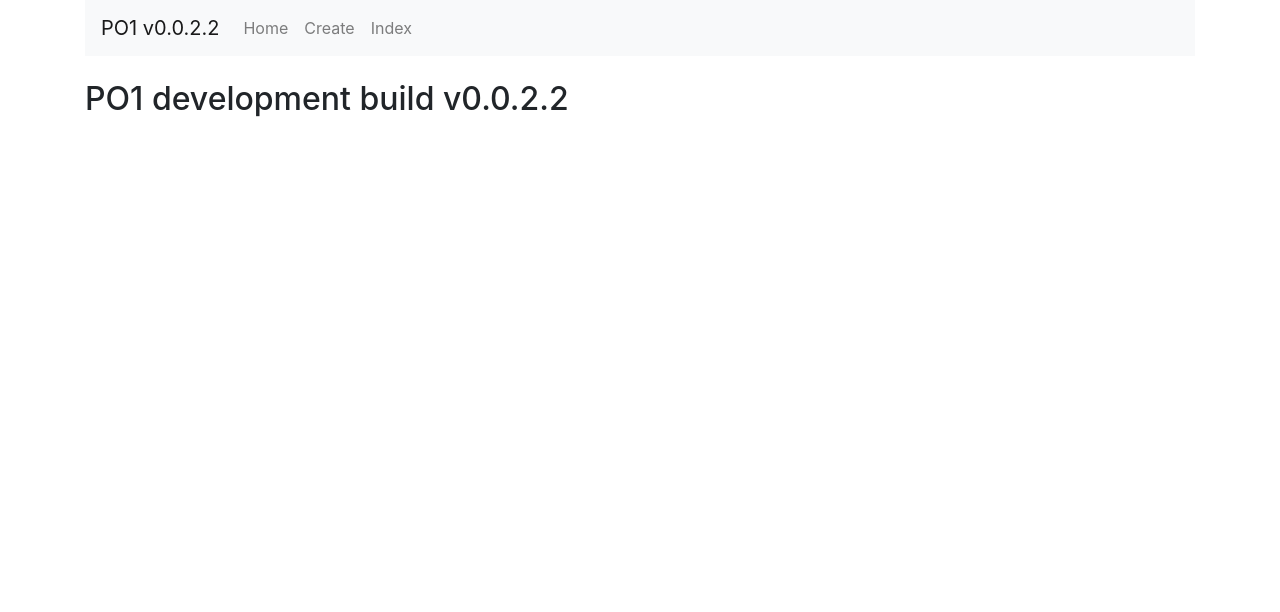
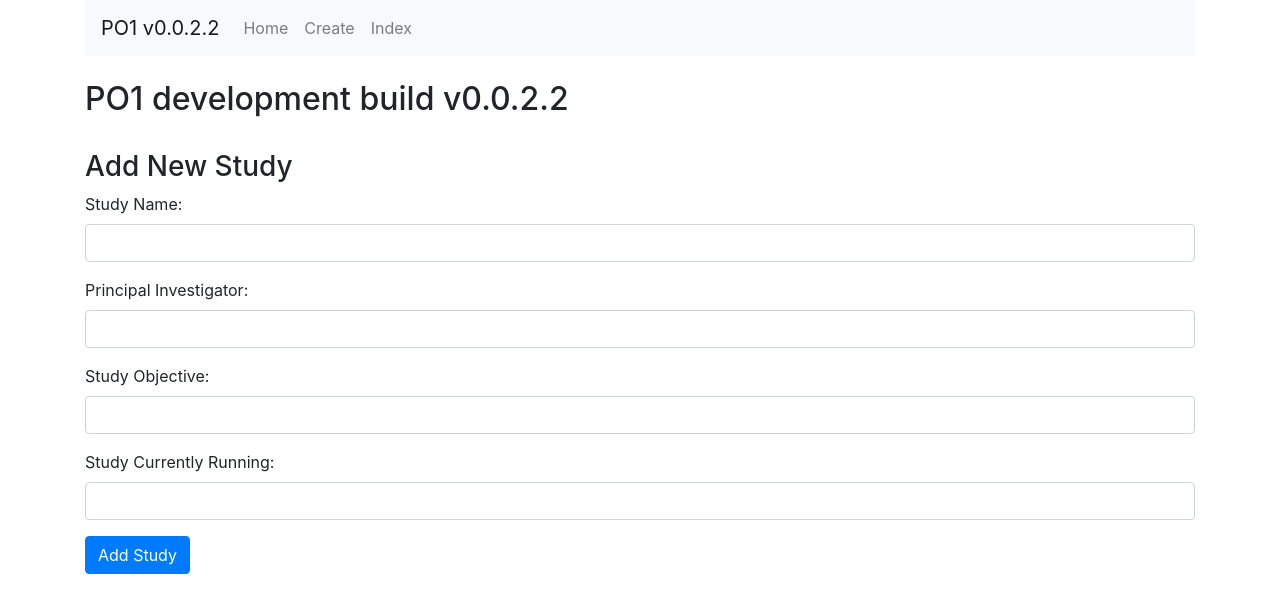
Before and after one commit to RepurposedLabMonkey/po1_v0022, a React (Create React App) app in the folder po1dev_v0022_app/: page / in a window 1280 px wide. Shown: the top 612 px of the page. Built offline with nearby package versions, Linux system fonts and the light colour scheme.

Commit message:
create form state

```diff
--- a/po1dev_v0022_app/src/App.js
+++ b/po1dev_v0022_app/src/App.js
@@ -3,14 +3,67 @@ import 'bootstrap/dist/css/bootstrap.min.css'
 import { BrowserRouter as Router, Switch, Route, Link } from 'react-router-dom';
 // import './App.css';
 
-import Create from './components/create.component.js';
+// import Create from './components/create.component.js';
 import Edit from './components/edit.component.js';
 import Index from './components/index.component.js';
 
+//code for step 4 (adding states for the form)
+export default class Create extends Component{
+	//the constructor creates the state variables
+	constructor(props){
+		super(props);
+		this.onChangeNameStudy = this.onChangeNameStudy.bind(this);
+		this.onChangeLabStudy = this.onChangeLabStudy.bind(this);
+		this.onChangeObjectiveStudy = this.onChangeObjectiveStudy.bind(this);
+		this.onChangeActiveStudy = this.onChangeActiveStudy.bind(this);
+		this.onSubmit = this.onSubmit.bind(this);
 
-class App extends Component {
+		this.state = {
+			name_study: '',
+			lab_study: '',
+			objective_study: '',
+			active_study: '',
+		}
+	}
+
+	//these detect the events (text inputs) and store them in the state
+	onChangeNameStudy(e) { //tied to an event
+		this.setState ({
+			name_study: e.target.value
+		});
+	}
+	onChangeLabStudy(e) {
+		this.setState ({
+			lab_study: e.target.value
+		});
+	}
+	onChangeObjectiveStudy(e) {
+		this.setState ({
+			objective_study: e.target.value
+		});
+	}
+	onChangeActiveStudy(e) {
+		this.setState ({
+			active_study: e.target.value
+		});
+	}
+	//ths one collects the data ready for submission to the database
+	//also clears the form following 'submission'
+	onSubmit(e) {
+		e.preventDefault();
+		console.log(`The values are ${this.state.name_study}, ${this.state.lab_study},
+			${this.state.objective_study} and ${this.state.active_study}`);
+		this.setState ({
+			name_study: '',
+			lab_study: '',
+			objective_study: '',
+			active_study: ''
+		})
+	}
+
+	//render the create form, linking it to the state events
 	render() {
-		return (
+		return(
 			<Router>
 				<div className="container">
 					<nav className="navbar navbar-expand-lg navbar-light bg-light">
@@ -24,21 +77,96 @@ class App extends Component {
 									<Link to={'/create'} className="nav-link">Create</Link>
 								</li>
 								<li className="nav-item">
-									<Link to={'/index'} className="nav-link">Index</Link>
+									<Link to={'/Index'} className="nav-link">Index</Link>
 								</li>
 							</ul>
 						</div>
-					</nav> <br/>
-					<h2>PO1 development build v0.0.2.2</h2> <br/>
-					<Switch>
-							<Route exact path='/create' component={ Create } />
-							<Route path='/edit/:id' component={ Edit } />
-							<Route path='/index' component={ Index } />
-					</Switch>
+					</nav><br/>
+					<h2>PO1 development build v0.0.2.2</h2><br/>
+					<h3>Add New Study</h3>
+						<form onSubmit={this.onSubmit}>
+							<div className="form-group">
+								<label>Study Name:</label>
+								<input
+									type="text"
+									className="form-control"
+									value={this.state.name_study}
+									onChange={this.onChangeNameStudy}
+								/>
+							</div>
+							<div className="form-group">
+								<label>Principal Investigator: </label>
+								<input
+									type="text"
+									className="form-control"
+									value={this.state.lab_study}
+									onChange={this.onChangeLabStudy}
+								/>
+							</div>
+							<div className="form-group">
+								<label>Study Objective: </label>
+								<input
+									type="text"
+									className="form-control"
+									value={this.state.objective_study}
+									onChange={this.onChangeObjectiveStudy}
+								/>
+							</div>
+							<div className="form-group">
+								<label>Study Currently Running: </label>
+								<input
+									type="text"
+									className="form-control"
+									value={this.state.active_study}
+									onChange={this.onChangeActiveStudy}
+								/>
+							</div>
+							<div className="form-group">
+								<input
+									type="submit"
+									value="Add Study"
+									className="btn btn-primary"
+								/>
+							</div>
+						</form>
 				</div>
 			</Router>
-		);
+		)
 	}
 }
 
-export default App;
+//working code pre step #4
+// class App extends Component {
+// 	render() {
+// 		return (
+// 			<Router>
+// 				<div className="container">
+// 					<nav className="navbar navbar-expand-lg navbar-light bg-light">
+// 						<Link to={'/'} className="navbar-brand">PO1 v0.0.2.2</Link>
+// 						<div className="collapse navbar-collapse" id="navbarSupportedContent">
+// 							<ul className="navbar-nav mr-auto">
+// 								<li className="nav-item">
+// 									<Link to={'/'} className="nav-link">Home</Link>
+// 								</li>
+// 								<li className="nav-item">
+// 									<Link to={'/create'} className="nav-link">Create</Link>
+// 								</li>
+// 								<li className="nav-item">
+// 									<Link to={'/index'} className="nav-link">Index</Link>
+// 								</li>
+// 							</ul>
+// 						</div>
+// 					</nav> <br/>
+// 					<h2>PO1 development build v0.0.2.2</h2> <br/>
+// 					<Switch>
+// 							<Route exact path='/create' component={ Create } />
+// 							<Route path='/edit/:id' component={ Edit } />
+// 							<Route path='/index' component={ Index } />
+// 					</Switch>
+// 				</div>
+// 			</Router>
+// 		);
+// 	}
+// }
+
+// export default App;
```
